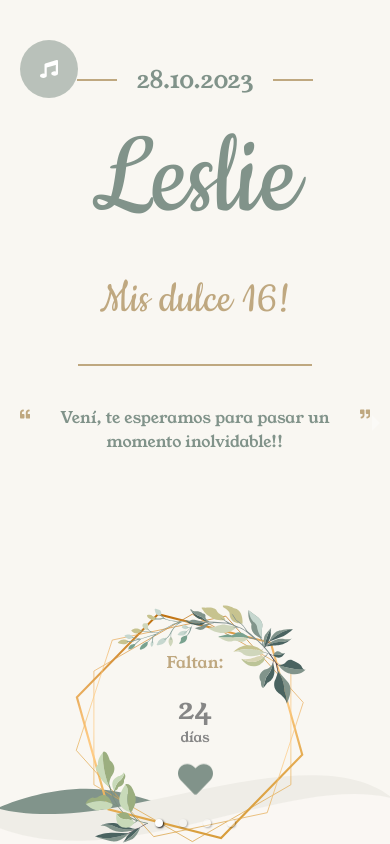
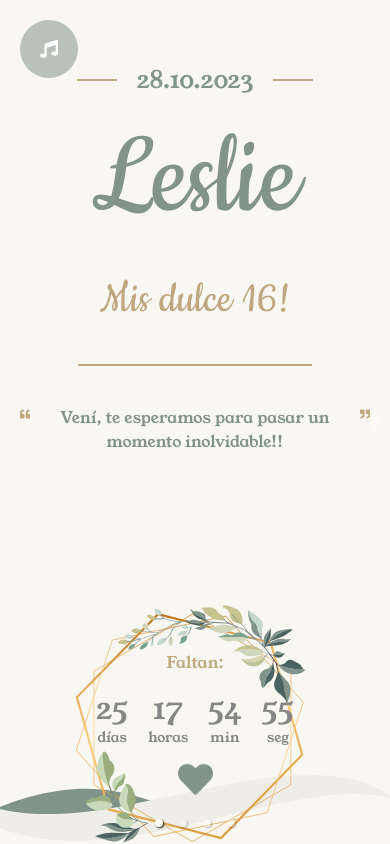
Before and after one commit to myke-roly/Less-party, a React (Create React App) app: page / in a window 390 px wide. Built offline with nearby package versions, Linux system fonts and the light colour scheme; a web font is replaced by a local one.

Commit message:
added counter

```diff
--- a/src/App.js
+++ b/src/App.js
@@ -42,7 +42,7 @@ function App() {
 
   return (
     <div>
-      <button onClick={togglePlay} className='absolute top-10 left-5 lg:left-10 p-5 z-10 bg-[#81938A88] rounded-full'>
+      <button onClick={togglePlay} className='absolute top-5 left-5 lg:left-10 p-5 z-10 bg-[#81938A88] rounded-full'>
         <FaMusic className={isPlaying ? 'animate-spin' : ''} size={18} color='#ffffff' />
       </button>
       <YouTube className='hidden' videoId={videoId} opts={opts} onReady={onReady} />
--- /dev/null
+++ b/src/components/Counter.js
@@ -0,0 +1,50 @@
+import React, { useState, useEffect } from 'react';
+
+export function Counter() {
+  const fechaObjetivo = new Date('2023-10-28T21:00:00').getTime();
+
+  const [cuentaRegresiva, setCuentaRegresiva] = useState({
+    dias: 0,
+    horas: 0,
+    minutos: 0,
+    segundos: 0,
+  });
+
+  useEffect(() => {
+    const intervalo = setInterval(() => {
+      const ahora = new Date().getTime();
+      const diferencia = fechaObjetivo - ahora;
+
+      if (diferencia <= 0) {
+        clearInterval(intervalo);
+        setCuentaRegresiva({ dias: 0, horas: 0, minutos: 0, segundos: 0 });
+      } else {
+        const dias = Math.floor(diferencia / (1000 * 60 * 60 * 24));
+        const horas = Math.floor((diferencia % (1000 * 60 * 60 * 24)) / (1000 * 60 * 60));
+        const minutos = Math.floor((diferencia % (1000 * 60 * 60)) / (1000 * 60));
+        const segundos = Math.floor((diferencia % (1000 * 60)) / 1000);
+
+        setCuentaRegresiva({ dias, horas, minutos, segundos });
+      }
+    }, 1000);
+
+    return () => clearInterval(intervalo);
+  }, []);
+
+  return (
+    <ul className="flex justify-evenly items-center gap-5 my-4">
+      <li className="text-[#868686] text-3xl lg:text-4xl">
+        {cuentaRegresiva.dias} <p className="text-sm">días</p>
+      </li>
+      <li className="text-[#868686] text-3xl lg:text-4xl">
+        {cuentaRegresiva.horas} <p className="text-sm">horas</p>
+      </li>
+      <li className="text-[#868686] text-3xl lg:text-4xl">
+        {cuentaRegresiva.minutos} <p className="text-sm">min</p>
+      </li>
+      <li className="text-[#868686] text-3xl lg:text-4xl">
+        {cuentaRegresiva.segundos} <p className="text-sm">seg</p>
+      </li>
+    </ul>
+  );
+}
--- a/src/pages/Info.js
+++ b/src/pages/Info.js
@@ -9,7 +9,7 @@ export const Info = () => {
       </picture>
 
       <div className="w-full bg-[url('../public/images/lineas.svg')] bg-no-repeat bg-top bg-cover flex self-center items-center justify-center scale-x-[-1]">
-        <div className="p-5 md:p-10 pt-8 md:pt-14 rounded-full shadow-lg w-20 h-20 md:w-40 md:h-40 bg-[#ffffff] flex items-center justify-center my-10 scale-x-[-1]" >
+        <div className="p-5 md:p-10 pt-8 md:pt-14 rounded-full shadow-lg w-20 h-20 md:w-40 md:h-40 bg-[#ffffff] flex items-center justify-center my-10 scale-x-[-1]">
           <GiPartyPopper size={70} color="#81948B" className="animate-bounce" />
         </div>
       </div>
@@ -37,11 +37,14 @@ export const Info = () => {
           <div className="w-1/3 h-0.5 bg-[#BFA880] mx-auto my-7 md:my-14"></div>
 
           <div className="md:mt-14 px-4">
-            <p className="text-[#C6D7CF]">
+            <p className="text-[#C6D7CF] text-sm ">
               Con la bendición de Dios y de mis padres
               <br />
-              <p className="text-xl md:text-2xl text-[#81948B] my-3 md:my-5">
-                Norma Challapa <br />y<br />
+              <p className="text-xl md:text-2xl text-[#81948B] my-10 md:mt-10">
+                Norma Challapa
+                <br />
+                <span className='text-md text-[#BFA880]'>y</span>
+                <br />
                 Christian Vincenti
               </p>
             </p>
--- a/src/pages/Main.js
+++ b/src/pages/Main.js
@@ -1,4 +1,5 @@
 import { FaQuoteLeft, FaQuoteRight, FaHeart } from 'react-icons/fa';
+import { Counter } from '../components/Counter';
 
 export const Main = () => {
   return (
@@ -38,23 +39,7 @@ export const Main = () => {
       <div className="absolute bottom-0 left-1/2 w-60 h-60 lg:w-72 lg:h-72 z-10 -translate-x-1/2 bg-[url('../public/images/circuloContador.svg')] bg-no-repeat bg-contain">
         <div className="w-full h-full flex flex-col items-center justify-center">
           <p className="text-center text-[#BFA880] text-1xl">Faltan:</p>
-          <ul className="flex justify-evenly items-center gap-5 my-4">
-            <li className="text-[#868686] text-3xl lg:text-4xl">
-              24 <p className="text-sm">días</p>
-            </li>
-            {/* <li className="text-[#868686] text-2xl lg:text-3xl">
-              20 <p className="text-xs">dias</p>
-            </li>
-            <li className="text-[#868686] text-2xl lg:text-3xl">
-              10 <p className="text-xs">horas</p>
-            </li>
-            <li className="text-[#868686] text-2xl lg:text-3xl">
-              50 <p className="text-xs">min</p>
-            </li>
-            <li className="text-[#868686] text-2xl lg:text-3xl">
-              20 <p className="text-xs">seg</p>
-            </li> */}
-          </ul>
+          <Counter />
           <FaHeart className="animate-bounce" color="#81938A" size={35} />
         </div>
       </div>
```
